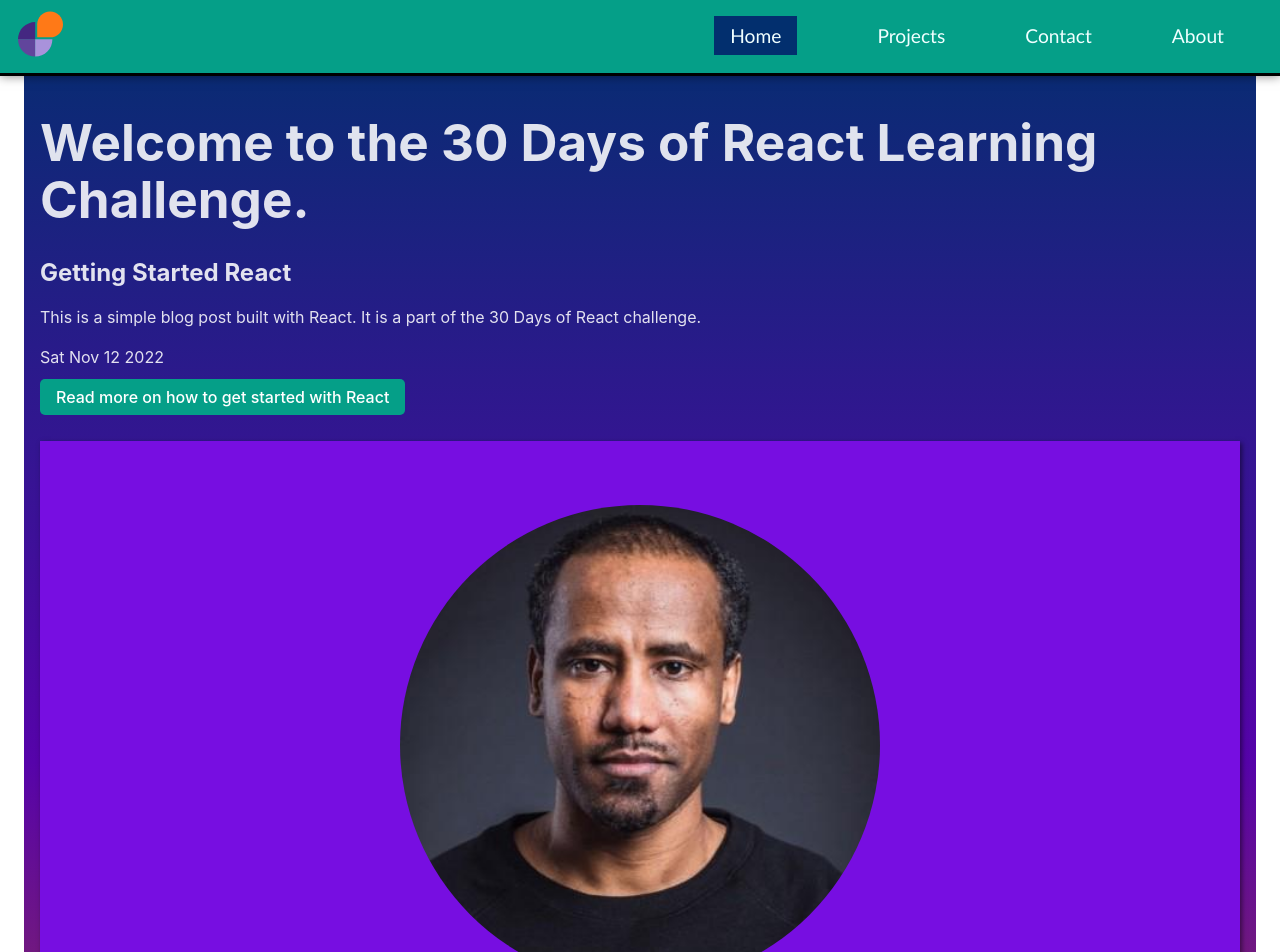
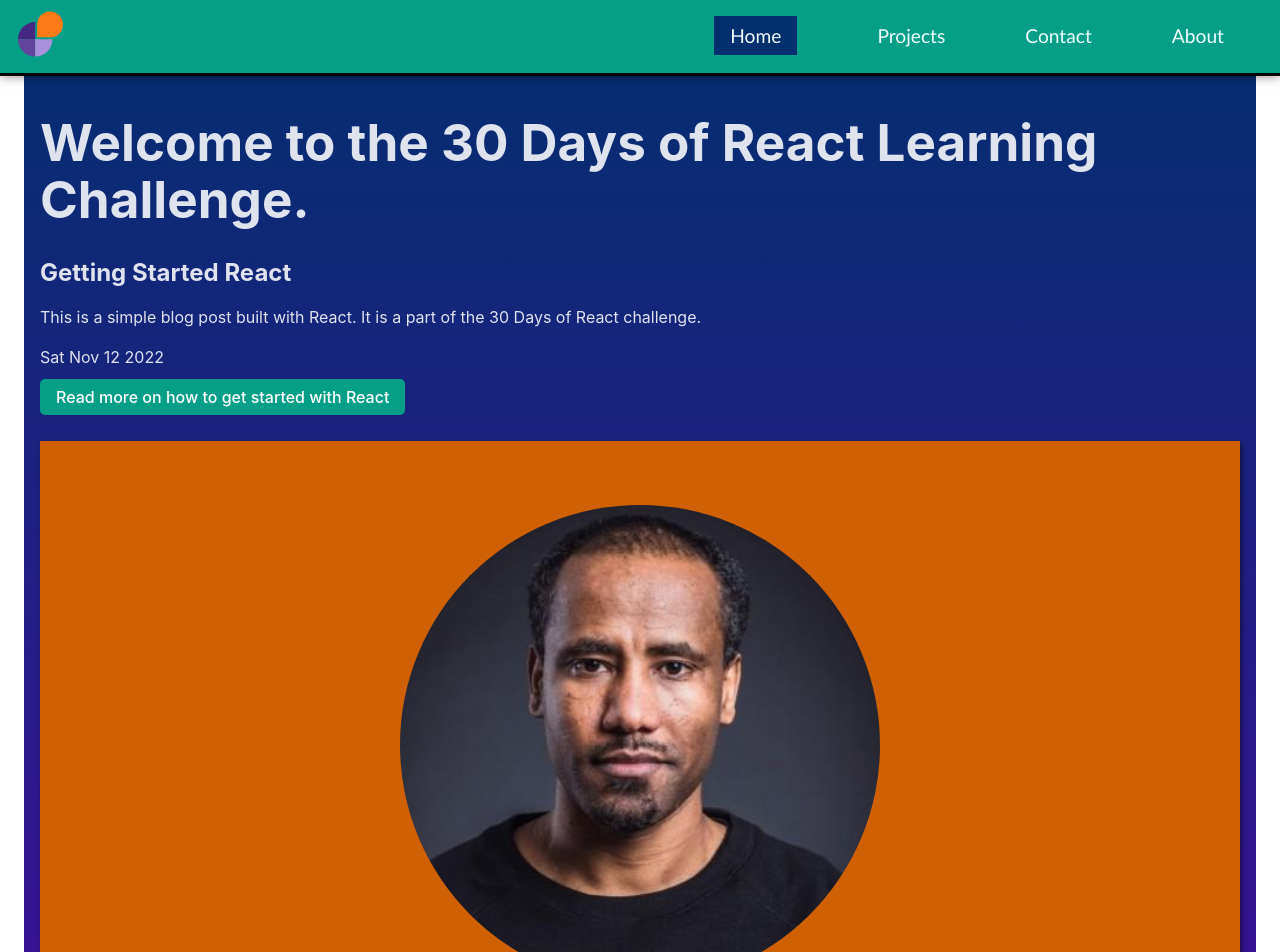
Before and after one commit to RealIB1/30-days-challenge-projects, a React (Vite) app: page / in a window 1280 px wide. Shown: the top 952 px of the page. Built offline with nearby package versions, Linux system fonts and the light colour scheme.

Commit message:
modified:   src/App.css

```diff
--- a/src/App.css
+++ b/src/App.css
@@ -2,7 +2,7 @@
   padding: 0.5rem 1rem;
   padding-top: 5rem;
   background-color: rgb(192, 88, 4);
-  background-image: linear-gradient(to bottom, rgb(2, 47, 110), rgb(86, 3, 170), rgb(192, 88, 4));
+  background-image: linear-gradient(to bottom, rgb(2, 47, 110), rgb(86, 3, 170));
   max-width: 75rem;
   margin: 0 auto;
 }
@@ -47,8 +47,7 @@ img.card-img {
   align-items: center;
   padding: 2rem 0;
   margin: 2rem 0;
-  background-color: rgb(119, 14, 225);
-  /* background-color: #F7770F; */
+  background-color: rgb(207, 96, 4);
   box-shadow: 2px 2px 5px 0px rgba(0, 0, 0, 0.5);
 }
 
```
